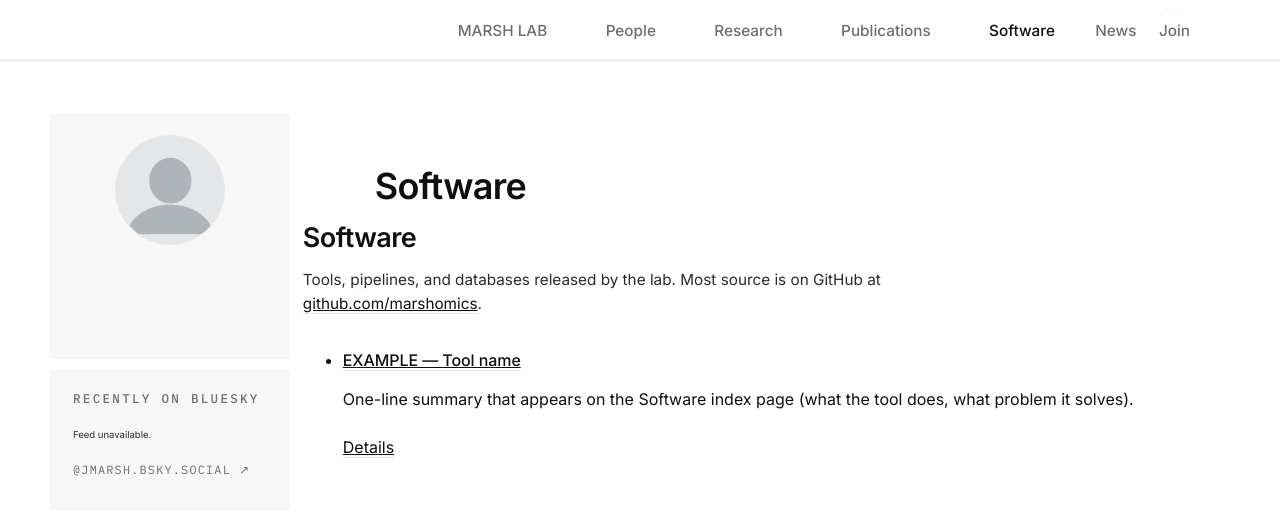
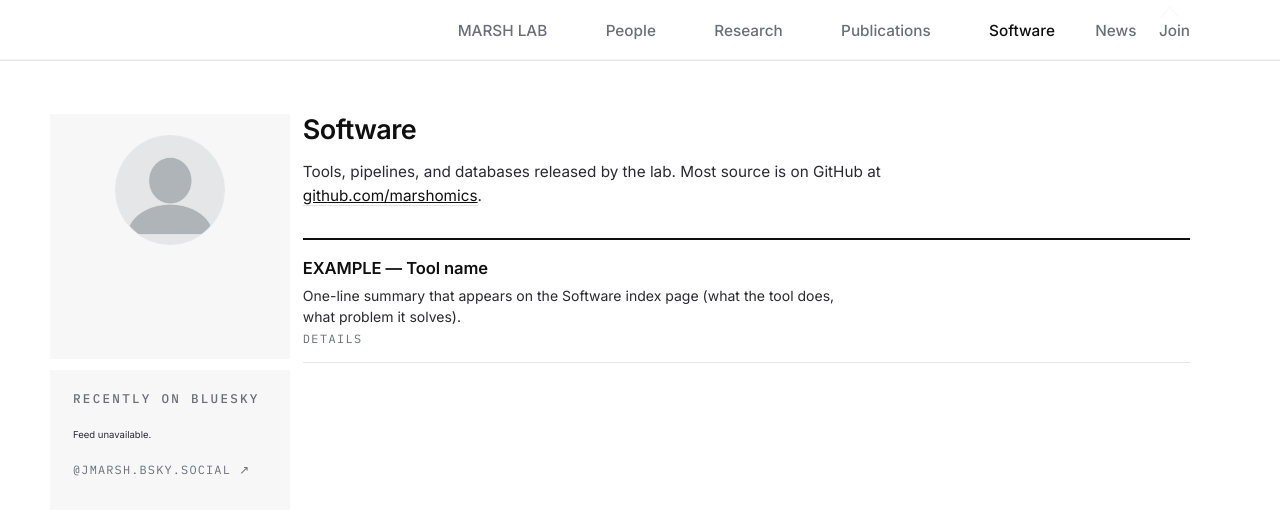
Before and after one commit to marshomics/marshomics.github.io, a Jekyll site: the page built from _pages/software.html, in a window 1280 px wide and 900 px high. Shown: the top 515 px of the window. Built offline with Jekyll 4.4.1, drawn with Linux system fonts in a browser that asks for light colours; a script bundle is joined from its source files by our own code; library files that are not in the unit come from our copies.

Commit message:
Update _overrides.scss

```diff
--- a/_sass/_overrides.scss
+++ b/_sass/_overrides.scss
@@ -989,21 +989,24 @@ hr {
    the left, title + citation + action links on the right.
    ------------------------------------------------------------------ */
 
-/* On the Publications page, suppress the academicpages-injected page title
-   (the larger "Publications" h1 the archive layout drops in before {{ content }})
-   — we render our own .alt-page__title inside .jm-pubs. */
-.archive:has(.jm-pubs) > .page__title { display: none !important; }
+/* On the Publications / Research / Software pages, suppress the
+   academicpages-injected .page__title (the layout drops one in before
+   {{ content }}). We render our own .alt-page__title inside the section. */
+.archive:has(.jm-pubs) > .page__title,
+.archive:has(.jm-collection) > .page__title { display: none !important; }
 
-/* Align the top of the Publications block with the top of the sidebar's
-   gray background. The sidebar carries `margin-top: 54px` (set higher up in
+/* Align the top of these sub-pages with the top of the sidebar's gray
+   background. The sidebar carries `margin-top: 54px` (set higher up in
    this file); matching it here keeps the two columns flush at the top.
-   Applied directly on .jm-pubs (the section in publications.html) rather
-   than via :has() on .archive, which the live build wasn't honoring. */
-.jm-pubs {
+   Applied directly on the section rather than via :has() on .archive,
+   which the live build wasn't honoring. */
+.jm-pubs,
+.jm-collection {
   padding: 0;
   margin: 54px 0 0 0 !important;
 }
-.jm-pubs > .alt-page__title {
+.jm-pubs > .alt-page__title,
+.jm-collection > .alt-page__title {
   margin-top: 0 !important;
   padding-top: 0 !important;
 }
@@ -1102,6 +1105,98 @@ hr {
 .jm-pub-actions a:last-child { margin-right: 0; }
 .jm-pub-actions a:hover { color: var(--jm-accent-2); }
 
+/* ---- Research + Software pages — same alt-graphic list aesthetic as
+   Publications but without the year column. Each item is a heavy-rule-
+   bordered row with a sans-bold title, small ink-soft excerpt, and a
+   mono small-caps action row (Repo · Paper · Docs · PyPI · Details).
+   ------------------------------------------------------------------ */
+
+.jm-collection-list {
+  list-style: none;
+  padding: 0;
+  margin: 1.4em 0 2em;
+  border-top: 2px solid var(--jm-ink);
+}
+
+.jm-collection-item {
+  display: grid;
+  grid-template-columns: 70px 1fr;
+  gap: 1.5em;
+  padding: 1.1em 0;
+  border-bottom: 1px solid var(--jm-rule);
+  align-items: baseline;
+  list-style: none;
+}
+.jm-collection-item::before { display: none !important; content: none !important; }
+/* When no <time> year is rendered, collapse the row to a single column */
+.jm-collection-item:not(:has(.jm-collection-year)) {
+  grid-template-columns: 1fr;
+  gap: 0;
+}
+@media (max-width: 600px) {
+  .jm-collection-item { grid-template-columns: 1fr; gap: 0.3em; }
+}
+
+.jm-collection-year {
+  font-family: var(--jm-font-mono);
+  font-size: 0.74rem;
+  color: var(--jm-accent-2);
+  letter-spacing: 0.06em;
+  text-transform: uppercase;
+  white-space: nowrap;
+  padding-top: 0.15em;
+}
+
+.jm-collection-body { min-width: 0; }
+
+.jm-collection-title {
+  font-family: var(--jm-font-sans);
+  font-weight: 600;
+  font-size: 0.92rem;
+  line-height: 1.35;
+  margin: 0 0 0.3em;
+  letter-spacing: -0.005em;
+  color: var(--jm-ink);
+  border-bottom: none;
+  padding-bottom: 0;
+}
+.jm-collection-title a {
+  color: var(--jm-ink);
+  border-bottom: none;
+  text-decoration: none;
+  transition: color 150ms ease;
+}
+.jm-collection-title a:hover { color: var(--jm-accent-2); }
+
+.jm-collection-excerpt {
+  font-family: var(--jm-font-sans);
+  font-size: 0.78rem;
+  line-height: 1.5;
+  color: var(--jm-ink-soft);
+  margin: 0 0 0.4em;
+  max-width: 62ch;
+}
+.jm-collection-excerpt em,
+.jm-collection-excerpt i { color: var(--jm-ink); font-style: italic; }
+
+.jm-collection-actions {
+  margin: 0;
+  font-family: var(--jm-font-mono);
+  font-size: 0.66rem;
+  letter-spacing: 0.12em;
+  text-transform: uppercase;
+  line-height: 1;
+}
+.jm-collection-actions a {
+  color: var(--jm-muted);
+  border-bottom: none;
+  margin-right: 1.1em;
+  text-decoration: none;
+  transition: color 150ms ease;
+}
+.jm-collection-actions a:last-child { margin-right: 0; }
+.jm-collection-actions a:hover { color: var(--jm-accent-2); }
+
 
 /* ---- buttons (used by some templates) ---- */
 .btn, .btn--primary, .btn--inverse, .btn--info {
```
